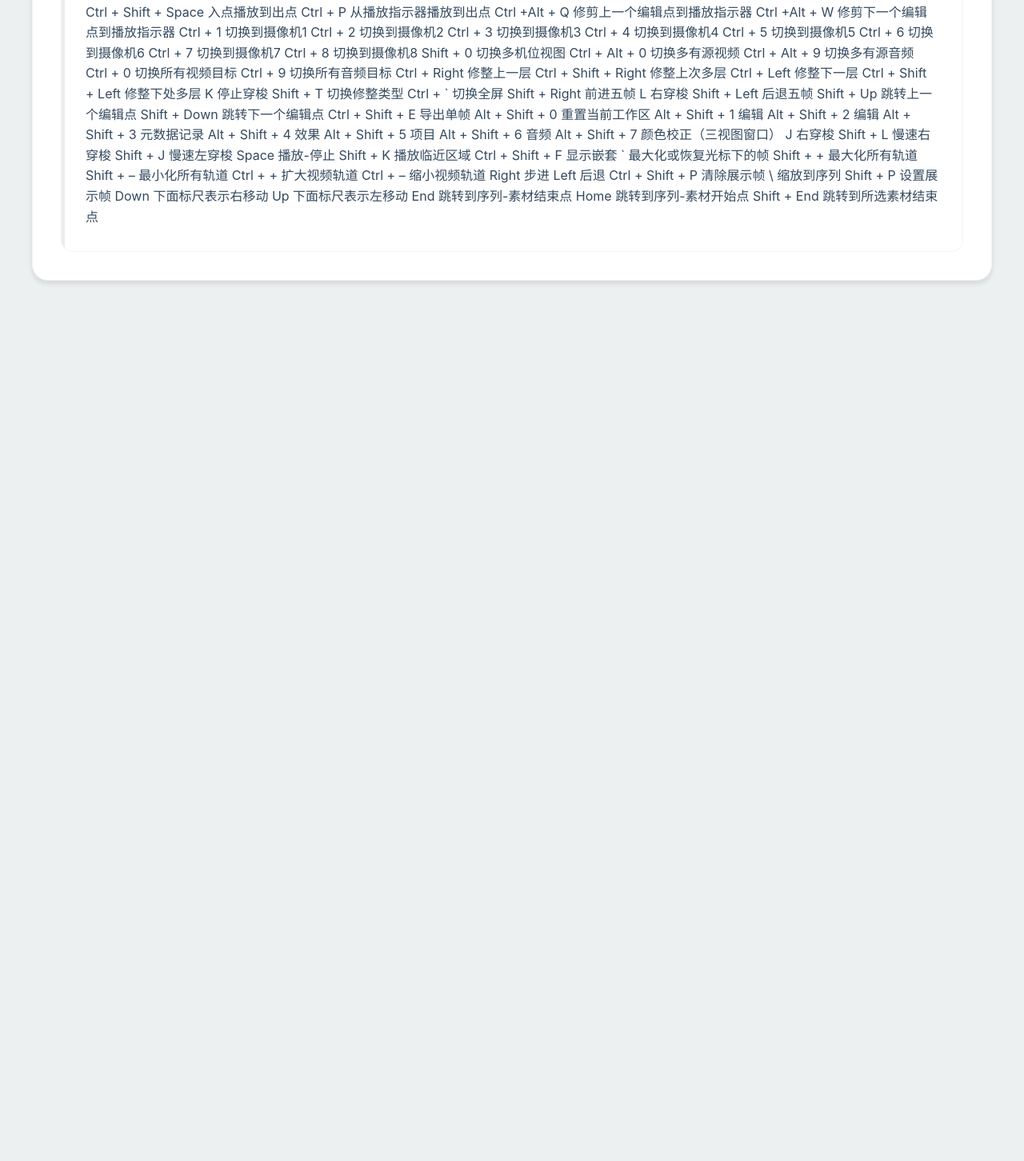
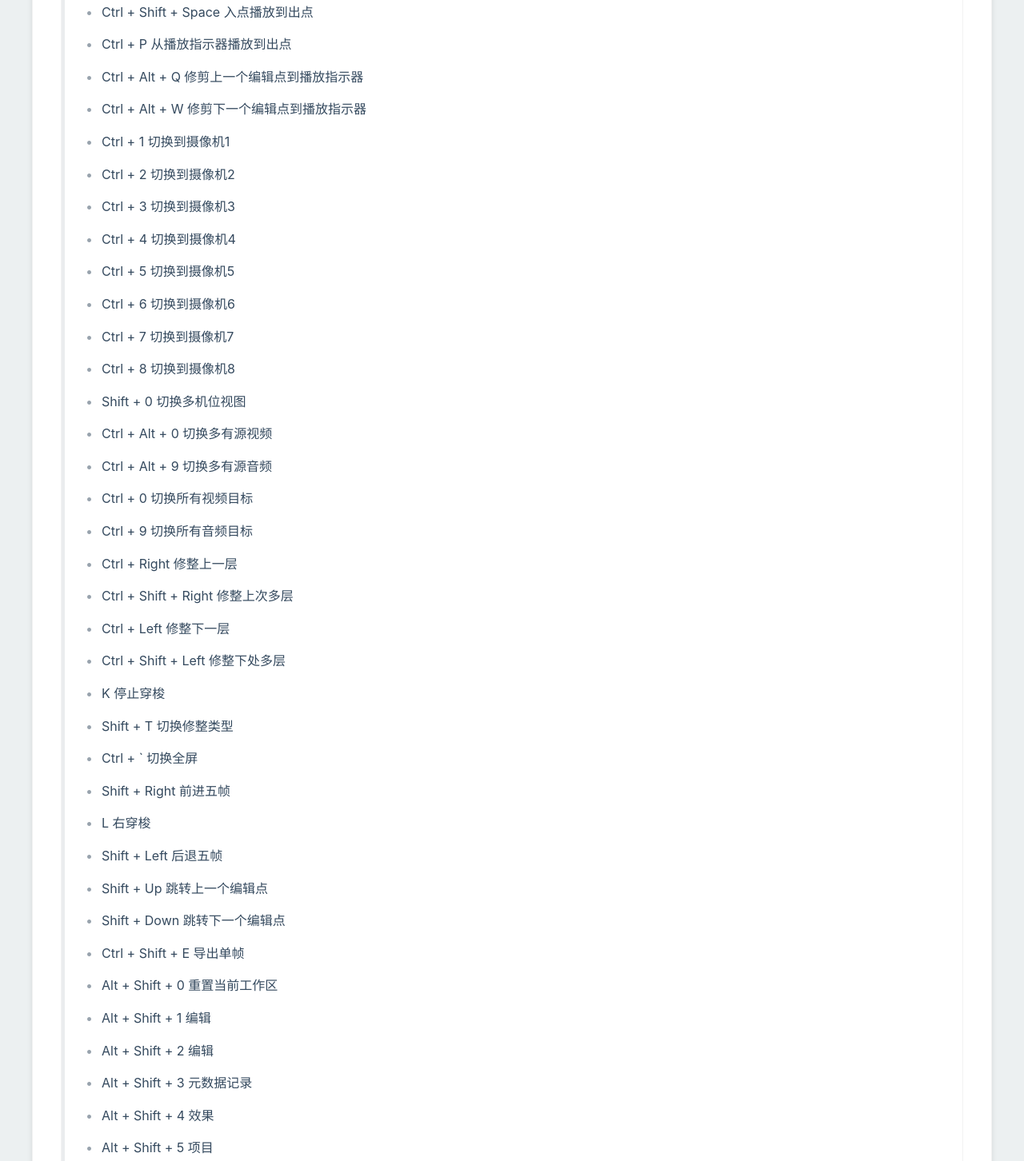
Before and after one commit to XiaoQi799/AIGC-, a plain HTML site: page Study/Premiere.html in a window 1280 px wide. Shown: the part 4771-6223 px from the top of the page at 80% size. Before the commit the page ends 5162 px from the top, so only its background shows below. Drawn offline with Linux system fonts and the light colour scheme.

Commit message:
Update Premiere.html

```diff
--- a/Study/Premiere.html
+++ b/Study/Premiere.html
@@ -391,65 +391,65 @@
 
 		<h3>8.帮助</h3>
                     <ul>
-Ctrl + Shift + Space 入点播放到出点
-Ctrl + P 从播放指示器播放到出点
-Ctrl +Alt + Q 修剪上一个编辑点到播放指示器
-Ctrl +Alt + W 修剪下一个编辑点到播放指示器
-Ctrl + 1 切换到摄像机1
-Ctrl + 2 切换到摄像机2
-Ctrl + 3 切换到摄像机3
-Ctrl + 4 切换到摄像机4
-Ctrl + 5 切换到摄像机5
-Ctrl + 6 切换到摄像机6
-Ctrl + 7 切换到摄像机7
-Ctrl + 8 切换到摄像机8
-Shift + 0 切换多机位视图
-Ctrl + Alt + 0 切换多有源视频
-Ctrl + Alt + 9 切换多有源音频
-Ctrl + 0 切换所有视频目标
-Ctrl + 9 切换所有音频目标
-Ctrl + Right 修整上一层
-Ctrl + Shift + Right 修整上次多层
-Ctrl + Left 修整下一层
-Ctrl + Shift + Left 修整下处多层
-K 停止穿梭
-Shift + T 切换修整类型
-Ctrl + ` 切换全屏
-Shift + Right 前进五帧
-L 右穿梭
-Shift + Left 后退五帧
-Shift + Up 跳转上一个编辑点
-Shift + Down 跳转下一个编辑点
-Ctrl + Shift + E 导出单帧
-Alt + Shift + 0 重置当前工作区
-Alt + Shift + 1 编辑
-Alt + Shift + 2 编辑
-Alt + Shift + 3 元数据记录
-Alt + Shift + 4 效果
-Alt + Shift + 5 项目
-Alt + Shift + 6 音频
-Alt + Shift + 7 颜色校正（三视图窗口）
-J 右穿梭
-Shift + L 慢速右穿梭
-Shift + J 慢速左穿梭
-Space 播放-停止
-Shift + K 播放临近区域
-Ctrl + Shift + F 显示嵌套
-` 最大化或恢复光标下的帧
-Shift + + 最大化所有轨道
-Shift + – 最小化所有轨道
-Ctrl + + 扩大视频轨道
-Ctrl + – 缩小视频轨道
-Right 步进
-Left 后退
-Ctrl + Shift + P 清除展示帧
-\ 缩放到序列
-Shift + P 设置展示帧
-Down 下面标尺表示右移动
-Up 下面标尺表示左移动
-End 跳转到序列-素材结束点
-Home 跳转到序列-素材开始点
-Shift + End 跳转到所选素材结束点
+<li>Ctrl + Shift + Space 入点播放到出点</li>
+<li>Ctrl + P 从播放指示器播放到出点</li>
+<li>Ctrl + Alt + Q 修剪上一个编辑点到播放指示器</li>
+<li>Ctrl + Alt + W 修剪下一个编辑点到播放指示器</li>
+<li>Ctrl + 1 切换到摄像机1</li>
+<li>Ctrl + 2 切换到摄像机2</li>
+<li>Ctrl + 3 切换到摄像机3</li>
+<li>Ctrl + 4 切换到摄像机4</li>
+<li>Ctrl + 5 切换到摄像机5</li>
+<li>Ctrl + 6 切换到摄像机6</li>
+<li>Ctrl + 7 切换到摄像机7</li>
+<li>Ctrl + 8 切换到摄像机8</li>
+<li>Shift + 0 切换多机位视图</li>
+<li>Ctrl + Alt + 0 切换多有源视频</li>
+<li>Ctrl + Alt + 9 切换多有源音频</li>
+<li>Ctrl + 0 切换所有视频目标</li>
+<li>Ctrl + 9 切换所有音频目标</li>
+<li>Ctrl + Right 修整上一层</li>
+<li>Ctrl + Shift + Right 修整上次多层</li>
+<li>Ctrl + Left 修整下一层</li>
+<li>Ctrl + Shift + Left 修整下处多层</li>
+<li>K 停止穿梭</li>
+<li>Shift + T 切换修整类型</li>
+<li>Ctrl + ` 切换全屏</li>
+<li>Shift + Right 前进五帧</li>
+<li>L 右穿梭</li>
+<li>Shift + Left 后退五帧</li>
+<li>Shift + Up 跳转上一个编辑点</li>
+<li>Shift + Down 跳转下一个编辑点</li>
+<li>Ctrl + Shift + E 导出单帧</li>
+<li>Alt + Shift + 0 重置当前工作区</li>
+<li>Alt + Shift + 1 编辑</li>
+<li>Alt + Shift + 2 编辑</li>
+<li>Alt + Shift + 3 元数据记录</li>
+<li>Alt + Shift + 4 效果</li>
+<li>Alt + Shift + 5 项目</li>
+<li>Alt + Shift + 6 音频</li>
+<li>Alt + Shift + 7 颜色校正（三视图窗口）</li>
+<li>J 右穿梭</li>
+<li>Shift + L 慢速右穿梭</li>
+<li>Shift + J 慢速左穿梭</li>
+<li>Space 播放-停止</li>
+<li>Shift + K 播放临近区域</li>
+<li>Ctrl + Shift + F 显示嵌套</li>
+<li>` 最大化或恢复光标下的帧</li>
+<li>Shift + + 最大化所有轨道</li>
+<li>Shift + – 最小化所有轨道</li>
+<li>Ctrl + + 扩大视频轨道</li>
+<li>Ctrl + – 缩小视频轨道</li>
+<li>Right 步进</li>
+<li>Left 后退</li>
+<li>Ctrl + Shift + P 清除展示帧</li>
+<li>\ 缩放到序列</li>
+<li>Shift + P 设置展示帧</li>
+<li>Down 下面标尺表示右移动</li>
+<li>Up 下面标尺表示左移动</li>
+<li>End 跳转到序列-素材结束点</li>
+<li>Home 跳转到序列-素材开始点</li>
+<li>Shift + End 跳转到所选素材结束点</li>
                     </ul>
 
 
```
